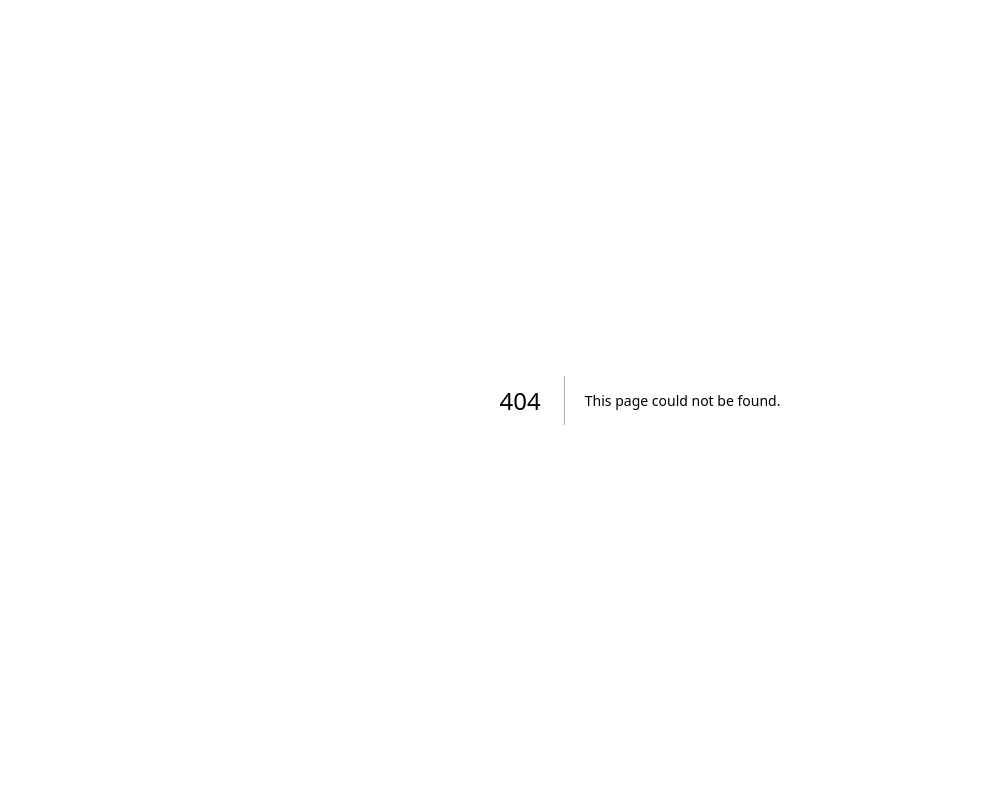
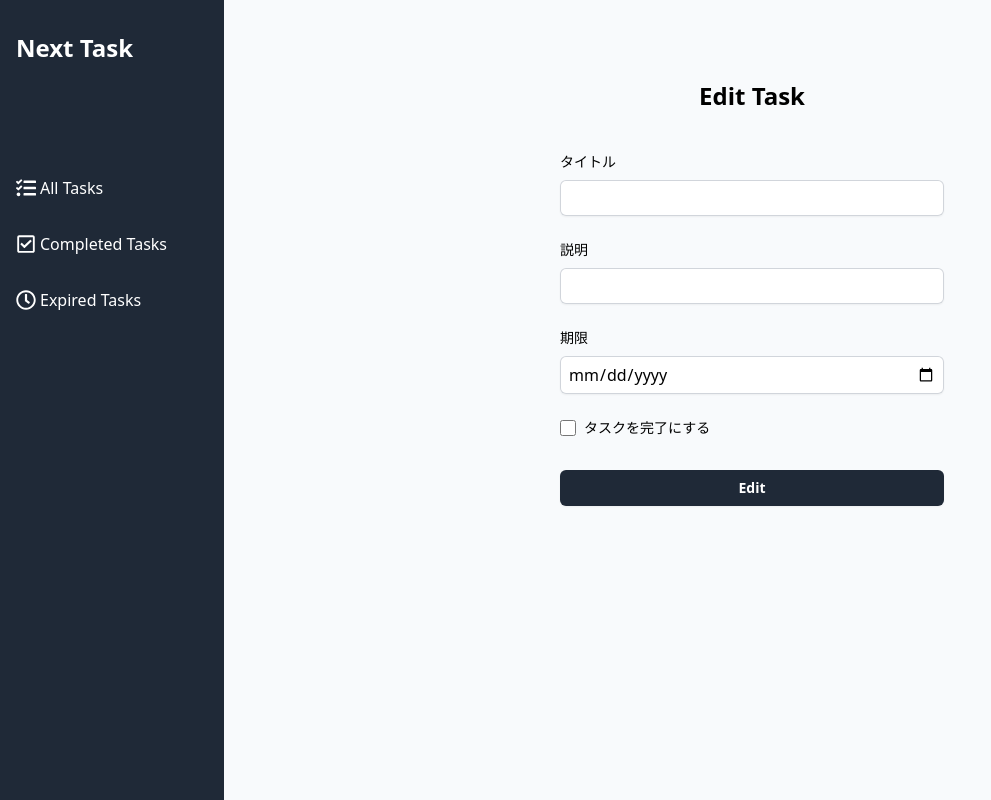
Before and after one commit to Nish323/next-tasks, a Next.js app: page /edit/1 in a window 1280 px wide. Before the commit this address had no page. Shown: the whole page, without its empty margins (0-991 px from the left). Built offline with nearby package versions, Linux system fonts and the light colour scheme.

Commit message:
タスク管理ページの作成とエラーページの追加

```diff
--- /dev/null
+++ b/src/app/(main)/completed/page.tsx
@@ -0,0 +1,17 @@
+import TaskCard from '@/components/TaskCard/TaskCard'
+import React from 'react'
+
+const CompletedTaskPage = () => {
+  return (
+    <div className="text-gray-800 p-8 h-full overflow-y-auto pb-24">
+      <header className="flex justify-between items-center">
+        <h1 className="text-2xl font-bold flex items-center">Completed Tasks</h1>
+      </header>
+      <div className="mt-8 flex flex-wrap gap-4">
+        <TaskCard />
+      </div>
+    </div>
+  )
+}
+
+export default CompletedTaskPage
--- /dev/null
+++ b/src/app/(main)/edit/[id]/page.tsx
@@ -0,0 +1,17 @@
+import EditTaskForm from "@/components/EditTaskForm/EditTaskForm"
+
+interface Params {
+    parms: { id: string }
+}
+
+const EditTaskPage = ({ params }: Params) => {
+//   const id = params.id;
+    return (
+        <div className='flex flex-col justify-center py-20'>
+        <h2 className='text-center text-2xl font-bold'>Edit Task</h2>
+        <EditTaskForm />
+        </div>
+    )
+}
+
+export default EditTaskPage
--- /dev/null
+++ b/src/app/(main)/expired/page.tsx
@@ -0,0 +1,17 @@
+import TaskCard from '@/components/TaskCard/TaskCard'
+import React from 'react'
+
+const ExpiredTaskPage = () => {
+  return (
+    <div className="text-gray-800 p-8 h-full overflow-y-auto pb-24">
+      <header className="flex justify-between items-center">
+        <h1 className="text-2xl font-bold flex items-center">Expired Tasks</h1>
+      </header>
+      <div className="mt-8 flex flex-wrap gap-4">
+        <TaskCard />
+      </div>
+    </div>
+  )
+}
+
+export default ExpiredTaskPage
--- /dev/null
+++ b/src/app/(main)/new/page.tsx
@@ -0,0 +1,13 @@
+import NewTaskForm from '@/components/NewTaskForm/NewTaskForm'
+import React from 'react'
+
+const NewTaskPage = () => {
+  return (
+    <div className='flex flex-col justify-center py-20'>
+      <h2 className='text-center text-2xl font-bold'>Create New Task</h2>
+      <NewTaskForm />
+    </div>
+  )
+}
+
+export default NewTaskPage
--- /dev/null
+++ b/src/app/error.tsx
@@ -0,0 +1,16 @@
+'use client';
+
+import Link from "next/link";
+
+const ErrorPage = () => {
+  return (
+    <div className='h-screen flex flex-col justify-center
+    items-center bg-slate-50 text-slate-900'>
+      <h1 className='text-8xl font-bodl'>Error</h1>
+      <p className='text-4xl font-medium'>Unecpected error occurred</p>
+      <Link href='/' className='mt-4 text-xl text-blue-600 hover:underline'>Go Back Form</Link>
+    </div>
+  )
+}
+
+export default ErrorPage
--- /dev/null
+++ b/src/app/not-found.tsx
@@ -0,0 +1,15 @@
+import Link from 'next/link'
+import React from 'react'
+
+const NotFoundPage = () => {
+  return (
+    <div className='h-screen flex flex-col justify-center
+    items-center bg-slate-50 text-slate-900'>
+      <h1 className='text-8xl font-bodl'>404</h1>
+      <p className='text-4xl font-medium'>Page Not Found</p>
+      <Link href='/' className='mt-4 text-xl text-blue-600 hover:underline'>Go Back Form</Link>
+    </div>
+  )
+}
+
+export default NotFoundPage
--- /dev/null
+++ b/src/components/EditTaskForm/EditTaskForm.tsx
@@ -0,0 +1,39 @@
+import React from 'react'
+
+const EditTaskForm = () => {
+  return (
+    <div className='mt-10 mx-auto w-full max-w-sm'>
+      <form action="">
+        <div>
+            <label htmlFor='title' className='block text-sm font-medium'>タイトル</label>
+            <input type="text" id='title' name='title' required
+            className='block mt-2 py-1.5 px-2 w-full rounded-md border-0
+            shadow-sm ring-1 ring-inset ring-gray-300'/>
+        </div>
+        <div className='mt-6'>
+            <label htmlFor='description' className='block text-sm font-medium'>説明</label>
+            <input type="text" id='description' name='description' required
+            className='block mt-2 py-1.5 px-2 w-full rounded-md border-0
+            shadow-sm ring-1 ring-inset ring-gray-300'/>
+        </div>
+        <div className='mt-6'>
+            <label htmlFor='dueDate' className='block text-sm font-medium'>期限</label>
+            <input type="date" id='dueDate' name='dueDate' min="2020-01-01" max="2999-12-31" required
+            className='block mt-2 py-1.5 px-2 w-full rounded-md border-0
+            shadow-sm ring-1 ring-inset ring-gray-300'/>
+        </div>
+        <div className='mt-6 flex items-center'>
+            <input type="checkbox" id='isCompleted' name='isCompleted'
+            className='mr-2 w-4 h-4' />
+            <label htmlFor='isCompleted' className='text-sm'>タスクを完了にする</label>
+        </div>
+        <button type='submit' className='mt-8 py-2 w-full rounded-md text-white
+        bg-gray-800 hover:bg-gray-700 text-sm font-bold shadow-sm'>
+            Edit
+        </button>
+      </form>
+    </div>
+  )
+}
+
+export default EditTaskForm
--- /dev/null
+++ b/src/components/NewTaskForm/NewTaskForm.tsx
@@ -0,0 +1,34 @@
+import React from 'react'
+
+const NewTaskForm = () => {
+  return (
+    <div className='mt-10 mx-auto w-full max-w-sm'>
+      <form action="">
+        <div>
+            <label htmlFor='title' className='block text-sm font-medium'>タイトル</label>
+            <input type="text" id='title' name='title' required
+            className='block mt-2 py-1.5 px-2 w-full rounded-md border-0
+            shadow-sm ring-1 ring-inset ring-gray-300'/>
+        </div>
+        <div className='mt-6'>
+            <label htmlFor='description' className='block text-sm font-medium'>説明</label>
+            <input type="text" id='description' name='description' required
+            className='block mt-2 py-1.5 px-2 w-full rounded-md border-0
+            shadow-sm ring-1 ring-inset ring-gray-300'/>
+        </div>
+        <div className='mt-6'>
+            <label htmlFor='dueDate' className='block text-sm font-medium'>期限</label>
+            <input type="date" id='dueDate' name='dueDate' min="2020-01-01" max="2999-12-31" required
+            className='block mt-2 py-1.5 px-2 w-full rounded-md border-0
+            shadow-sm ring-1 ring-inset ring-gray-300'/>
+        </div>
+        <button type='submit' className='mt-8 py-2 w-full rounded-md text-white
+        bg-gray-800 hover:bg-gray-700 text-sm font-bold shadow-sm'>
+            Create
+        </button>
+      </form>
+    </div>
+  )
+}
+
+export default NewTaskForm
```
